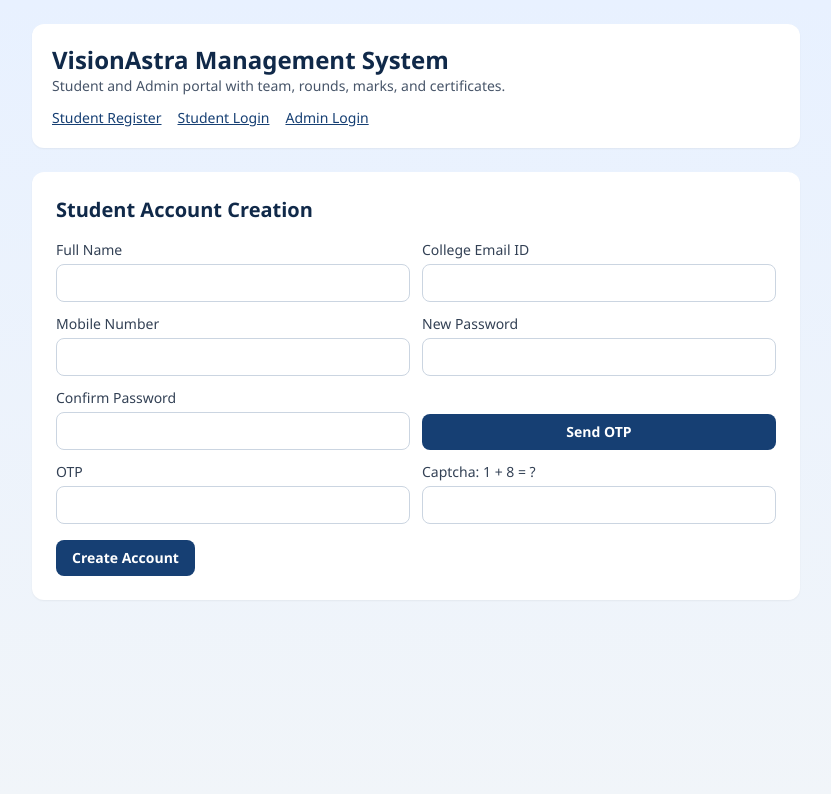
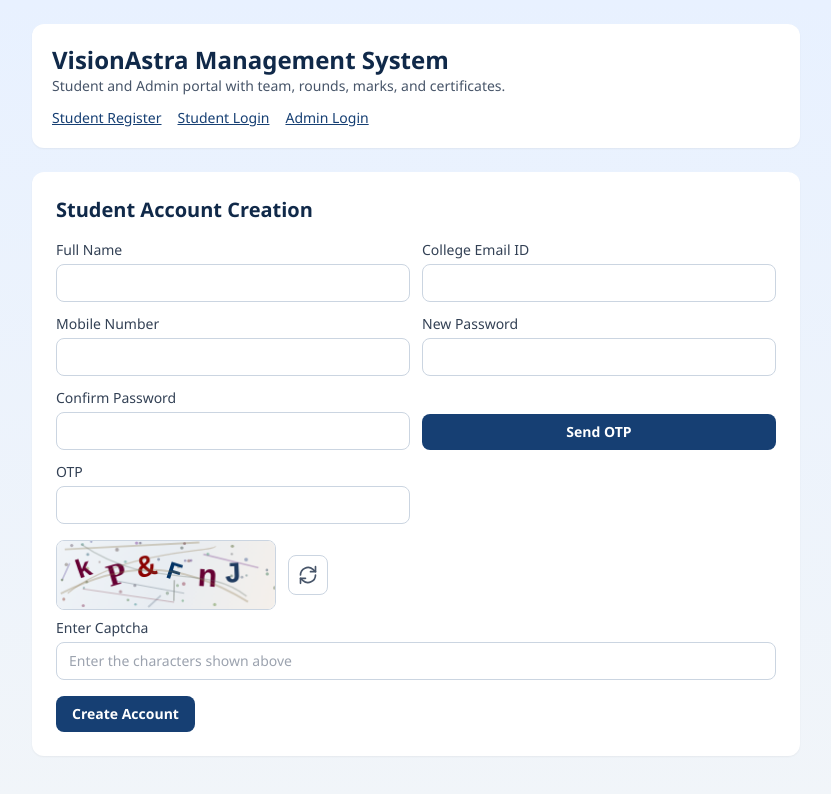
Before and after one commit to Shubham1905s/VisionAstra, a React (Vite) app: page /student/register in a window 1280 px wide. Shown: the top 794 px of the page, without its empty margins (224-1055 px from the left). Built offline with nearby package versions, Linux system fonts and the light colour scheme.

Commit message:
captcha updated

```diff
--- /dev/null
+++ b/src/components/common/Captcha.jsx
@@ -0,0 +1,132 @@
+import { useCallback, useEffect, useRef } from "react";
+import Input from "./Input";
+import { createCaptcha } from "../../utils/validators";
+
+const CANVAS_WIDTH = 220;
+const CANVAS_HEIGHT = 70;
+
+const FONTS = ["serif", "sans-serif", "monospace", "Georgia", "Courier New"];
+const DARK_COLORS = [
+  "#1e3a5f", "#4a1942", "#2d4a22", "#8b0000", "#2f2f2f",
+  "#003366", "#4b0082", "#333300", "#660033", "#1a1a2e",
+];
+
+function randomBetween(min, max) {
+  return Math.random() * (max - min) + min;
+}
+
+function drawCaptcha(canvas, text) {
+  const ctx = canvas.getContext("2d");
+  ctx.clearRect(0, 0, CANVAS_WIDTH, CANVAS_HEIGHT);
+
+  const gradient = ctx.createLinearGradient(0, 0, CANVAS_WIDTH, CANVAS_HEIGHT);
+  gradient.addColorStop(0, "#f0f4f8");
+  gradient.addColorStop(0.5, "#e8edf2");
+  gradient.addColorStop(1, "#f5f0eb");
+  ctx.fillStyle = gradient;
+  ctx.fillRect(0, 0, CANVAS_WIDTH, CANVAS_HEIGHT);
+
+  for (let i = 0; i < 7; i++) {
+    ctx.beginPath();
+    ctx.moveTo(randomBetween(0, CANVAS_WIDTH), randomBetween(0, CANVAS_HEIGHT));
+    ctx.lineTo(randomBetween(0, CANVAS_WIDTH), randomBetween(0, CANVAS_HEIGHT));
+    ctx.strokeStyle = `rgba(${Math.floor(randomBetween(80, 180))}, ${Math.floor(randomBetween(80, 180))}, ${Math.floor(randomBetween(80, 180))}, 0.4)`;
+    ctx.lineWidth = randomBetween(1, 2);
+    ctx.stroke();
+  }
+
+  for (let i = 0; i < 45; i++) {
+    ctx.beginPath();
+    ctx.arc(
+      randomBetween(0, CANVAS_WIDTH),
+      randomBetween(0, CANVAS_HEIGHT),
+      randomBetween(1, 2),
+      0,
+      Math.PI * 2
+    );
+    ctx.fillStyle = `rgba(${Math.floor(randomBetween(60, 160))}, ${Math.floor(randomBetween(60, 160))}, ${Math.floor(randomBetween(60, 160))}, 0.5)`;
+    ctx.fill();
+  }
+
+  const charWidth = (CANVAS_WIDTH - 40) / text.length;
+  for (let i = 0; i < text.length; i++) {
+    const fontSize = Math.floor(randomBetween(26, 34));
+    const font = FONTS[Math.floor(Math.random() * FONTS.length)];
+    const rotation = randomBetween(-0.35, 0.35);
+    const color = DARK_COLORS[Math.floor(Math.random() * DARK_COLORS.length)];
+    const x = 20 + i * charWidth + randomBetween(-2, 2);
+    const y = CANVAS_HEIGHT / 2 + randomBetween(-6, 6);
+
+    ctx.save();
+    ctx.translate(x, y);
+    ctx.rotate(rotation);
+    ctx.font = `bold ${fontSize}px ${font}`;
+    ctx.fillStyle = color;
+    ctx.textBaseline = "middle";
+    ctx.fillText(text[i], 0, 0);
+    ctx.restore();
+  }
+
+  for (let i = 0; i < 3; i++) {
+    ctx.beginPath();
+    ctx.moveTo(randomBetween(0, CANVAS_WIDTH * 0.3), randomBetween(0, CANVAS_HEIGHT));
+    ctx.bezierCurveTo(
+      randomBetween(CANVAS_WIDTH * 0.2, CANVAS_WIDTH * 0.5), randomBetween(0, CANVAS_HEIGHT),
+      randomBetween(CANVAS_WIDTH * 0.5, CANVAS_WIDTH * 0.8), randomBetween(0, CANVAS_HEIGHT),
+      randomBetween(CANVAS_WIDTH * 0.7, CANVAS_WIDTH), randomBetween(0, CANVAS_HEIGHT)
+    );
+    ctx.strokeStyle = `rgba(${Math.floor(randomBetween(60, 140))}, ${Math.floor(randomBetween(60, 140))}, ${Math.floor(randomBetween(60, 140))}, 0.3)`;
+    ctx.lineWidth = randomBetween(1, 2);
+    ctx.stroke();
+  }
+}
+
+export default function Captcha({ value, onChange, onCaptchaChange }) {
+  const canvasRef = useRef(null);
+  const onCaptchaChangeRef = useRef(onCaptchaChange);
+  onCaptchaChangeRef.current = onCaptchaChange;
+
+  const generate = useCallback(() => {
+    const { text } = createCaptcha();
+    if (canvasRef.current) drawCaptcha(canvasRef.current, text);
+    onCaptchaChangeRef.current(text);
+  }, []);
+
+  useEffect(() => {
+    generate();
+  }, [generate]);
+
+  return (
+    <div className="flex flex-col gap-2">
+      <div className="flex items-center gap-3">
+        <canvas
+          ref={canvasRef}
+          width={CANVAS_WIDTH}
+          height={CANVAS_HEIGHT}
+          className="rounded-lg border border-slate-300"
+          style={{ width: CANVAS_WIDTH, height: CANVAS_HEIGHT }}
+        />
+        <button
+          type="button"
+          onClick={generate}
+          className="flex h-10 w-10 shrink-0 items-center justify-center rounded-lg border border-slate-300 text-slate-600 transition hover:bg-slate-100 hover:text-brand-700"
+          title="Refresh Captcha"
+        >
+          <svg xmlns="http://www.w3.org/2000/svg" viewBox="0 0 24 24" fill="none" stroke="currentColor" strokeWidth="2" strokeLinecap="round" strokeLinejoin="round" className="h-5 w-5">
+            <path d="M21 2v6h-6" />
+            <path d="M3 12a9 9 0 0 1 15-6.7L21 8" />
+            <path d="M3 22v-6h6" />
+            <path d="M21 12a9 9 0 0 1-15 6.7L3 16" />
+          </svg>
+        </button>
+      </div>
+      <Input
+        label="Enter Captcha"
+        placeholder="Enter the characters shown above"
+        value={value}
+        onChange={onChange}
+        required
+      />
+    </div>
+  );
+}
--- a/src/pages/auth/AdminLogin.jsx
+++ b/src/pages/auth/AdminLogin.jsx
@@ -1,20 +1,22 @@
-import { useMemo, useState } from "react";
+import { useCallback, useState } from "react";
 import { useNavigate } from "react-router-dom";
 import Input from "../../components/common/Input";
 import Button from "../../components/common/Button";
+import Captcha from "../../components/common/Captcha";
 import { useAuth } from "../../context/AuthContext";
-import { createCaptcha } from "../../utils/validators";
 
 export default function AdminLoginPage() {
   const { login } = useAuth();
   const navigate = useNavigate();
   const [form, setForm] = useState({ email: "", password: "", phone: "", name: "", captchaAnswer: "" });
+  const [captchaText, setCaptchaText] = useState("");
   const [status, setStatus] = useState("");
-  const captcha = useMemo(() => createCaptcha(), []);
+
+  const handleCaptchaChange = useCallback((text) => setCaptchaText(text), []);
 
   async function handleSubmit(e) {
     e.preventDefault();
-    if (form.captchaAnswer !== captcha.answer) return setStatus("Captcha is incorrect.");
+    if (form.captchaAnswer !== captchaText) return setStatus("Captcha is incorrect.");
 
     try {
       await login({ email: form.email, password: form.password, role: "admin" });
@@ -33,7 +35,11 @@ export default function AdminLoginPage() {
       </div>
       <Input label="Admin Email" type="email" value={form.email} onChange={(e) => setForm((p) => ({ ...p, email: e.target.value }))} required />
       <Input label="Password" type="password" value={form.password} onChange={(e) => setForm((p) => ({ ...p, password: e.target.value }))} required />
-      <Input label={`Captcha: ${captcha.question}`} value={form.captchaAnswer} onChange={(e) => setForm((p) => ({ ...p, captchaAnswer: e.target.value }))} required />
+      <Captcha
+        value={form.captchaAnswer}
+        onChange={(e) => setForm((p) => ({ ...p, captchaAnswer: e.target.value }))}
+        onCaptchaChange={handleCaptchaChange}
+      />
       <p className="text-xs text-slate-500">Default seeded admin: admin@visionastra.edu / Admin@123</p>
       {status && <p className="text-sm text-rose-700">{status}</p>}
       <Button type="submit">Admin Login</Button>
--- a/src/pages/auth/StudentLogin.jsx
+++ b/src/pages/auth/StudentLogin.jsx
@@ -1,21 +1,23 @@
-import { useMemo, useState } from "react";
+import { useCallback, useState } from "react";
 import { useNavigate } from "react-router-dom";
 import Input from "../../components/common/Input";
 import Button from "../../components/common/Button";
+import Captcha from "../../components/common/Captcha";
 import { useAuth } from "../../context/AuthContext";
-import { createCaptcha } from "../../utils/validators";
 
 export default function StudentLoginPage() {
   const { login } = useAuth();
   const navigate = useNavigate();
   const [form, setForm] = useState({ email: "", password: "", captchaAnswer: "" });
+  const [captchaText, setCaptchaText] = useState("");
   const [status, setStatus] = useState("");
-  const captcha = useMemo(() => createCaptcha(), []);
+
+  const handleCaptchaChange = useCallback((text) => setCaptchaText(text), []);
 
   async function handleSubmit(e) {
     e.preventDefault();
     setStatus("");
-    if (form.captchaAnswer !== captcha.answer) return setStatus("Captcha is incorrect.");
+    if (form.captchaAnswer !== captchaText) return setStatus("Captcha is incorrect.");
 
     try {
       await login({ email: form.email, password: form.password, role: "student" });
@@ -30,7 +32,11 @@ export default function StudentLoginPage() {
       <h2 className="text-xl font-bold text-brand-900">Student Login</h2>
       <Input label="College Email ID" type="email" value={form.email} onChange={(e) => setForm((p) => ({ ...p, email: e.target.value }))} required />
       <Input label="Password" type="password" value={form.password} onChange={(e) => setForm((p) => ({ ...p, password: e.target.value }))} required />
-      <Input label={`Captcha: ${captcha.question}`} value={form.captchaAnswer} onChange={(e) => setForm((p) => ({ ...p, captchaAnswer: e.target.value }))} required />
+      <Captcha
+        value={form.captchaAnswer}
+        onChange={(e) => setForm((p) => ({ ...p, captchaAnswer: e.target.value }))}
+        onCaptchaChange={handleCaptchaChange}
+      />
       {status && <p className="text-sm text-rose-700">{status}</p>}
       <Button type="submit">Login</Button>
     </form>
--- a/src/pages/auth/StudentRegister.jsx
+++ b/src/pages/auth/StudentRegister.jsx
@@ -1,10 +1,11 @@
-import { useMemo, useState } from "react";
+import { useCallback, useState } from "react";
 import { useNavigate } from "react-router-dom";
 import Input from "../../components/common/Input";
 import Button from "../../components/common/Button";
+import Captcha from "../../components/common/Captcha";
 import { useAuth } from "../../context/AuthContext";
 import { mockDb } from "../../services/mockDb";
-import { createCaptcha, isCollegeEmail, validatePassword } from "../../utils/validators";
+import { isCollegeEmail, validatePassword } from "../../utils/validators";
 
 export default function StudentRegisterPage() {
   const { sendOtp, registerStudent } = useAuth();
@@ -18,10 +19,11 @@ export default function StudentRegisterPage() {
     otp: "",
     captchaAnswer: "",
   });
+  const [captchaText, setCaptchaText] = useState("");
   const [status, setStatus] = useState("");
   const [otpPreview, setOtpPreview] = useState("");
 
-  const captcha = useMemo(() => createCaptcha(), []);
+  const handleCaptchaChange = useCallback((text) => setCaptchaText(text), []);
 
   function onChange(key, value) {
     setForm((prev) => ({ ...prev, [key]: value }));
@@ -44,7 +46,7 @@ export default function StudentRegisterPage() {
     if (!isCollegeEmail(form.email)) return setStatus("Use a valid college email ID.");
     if (!validatePassword(form.password)) return setStatus("Password must be at least 8 characters.");
     if (form.password !== form.confirmPassword) return setStatus("Passwords do not match.");
-    if (form.captchaAnswer !== captcha.answer) return setStatus("Captcha answer is incorrect.");
+    if (form.captchaAnswer !== captchaText) return setStatus("Captcha answer is incorrect.");
     if (!mockDb.verifyOtp(form.email, form.otp)) return setStatus("OTP is invalid.");
 
     try {
@@ -74,8 +76,12 @@ export default function StudentRegisterPage() {
           <Button type="button" className="w-full" onClick={handleSendOtp}>Send OTP</Button>
         </div>
         <Input label="OTP" value={form.otp} onChange={(e) => onChange("otp", e.target.value)} required />
-        <Input label={`Captcha: ${captcha.question}`} value={form.captchaAnswer} onChange={(e) => onChange("captchaAnswer", e.target.value)} required />
       </div>
+      <Captcha
+        value={form.captchaAnswer}
+        onChange={(e) => onChange("captchaAnswer", e.target.value)}
+        onCaptchaChange={handleCaptchaChange}
+      />
       {otpPreview && <p className="text-sm text-blue-700">Dev OTP Preview: {otpPreview}</p>}
       {status && <p className="text-sm text-rose-700">{status}</p>}
       <Button type="submit">Create Account</Button>
--- a/src/utils/validators.js
+++ b/src/utils/validators.js
@@ -12,10 +12,13 @@ export function generateOtp() {
   return `${Math.floor(100000 + Math.random() * 900000)}`;
 }
 
-export function createCaptcha() {
-  const a = Math.floor(Math.random() * 9) + 1;
-  const b = Math.floor(Math.random() * 9) + 1;
-  return { question: `${a} + ${b} = ?`, answer: `${a + b}` };
+export function createCaptcha(length = 6) {
+  const pool = 'ABCDEFGHJKLMNPQRSTUVWXYZabcdefghjkmnpqrstuvwxyz23456789@#$%&*';
+  let text = '';
+  for (let i = 0; i < length; i++) {
+    text += pool[Math.floor(Math.random() * pool.length)];
+  }
+  return { text };
 }
 
 export function generateTeamId(prefix) {
```
